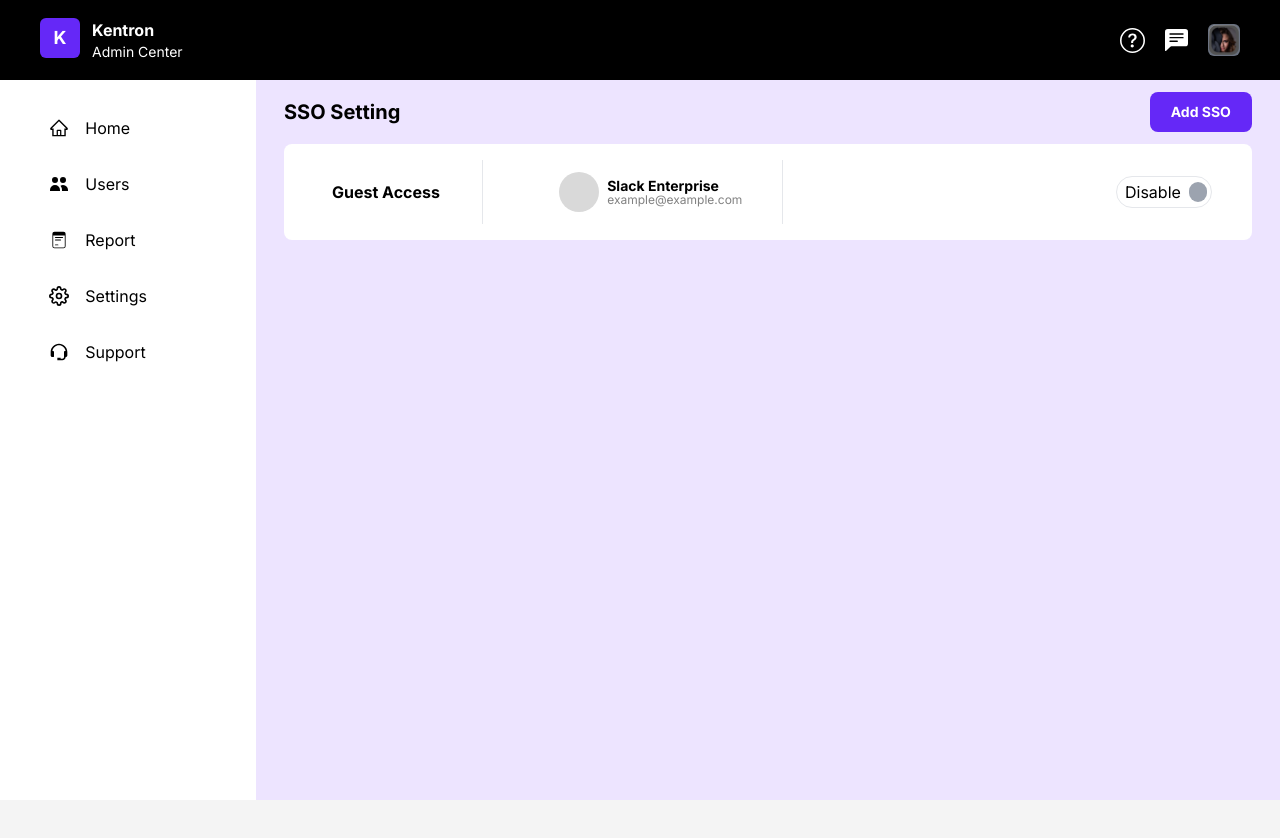
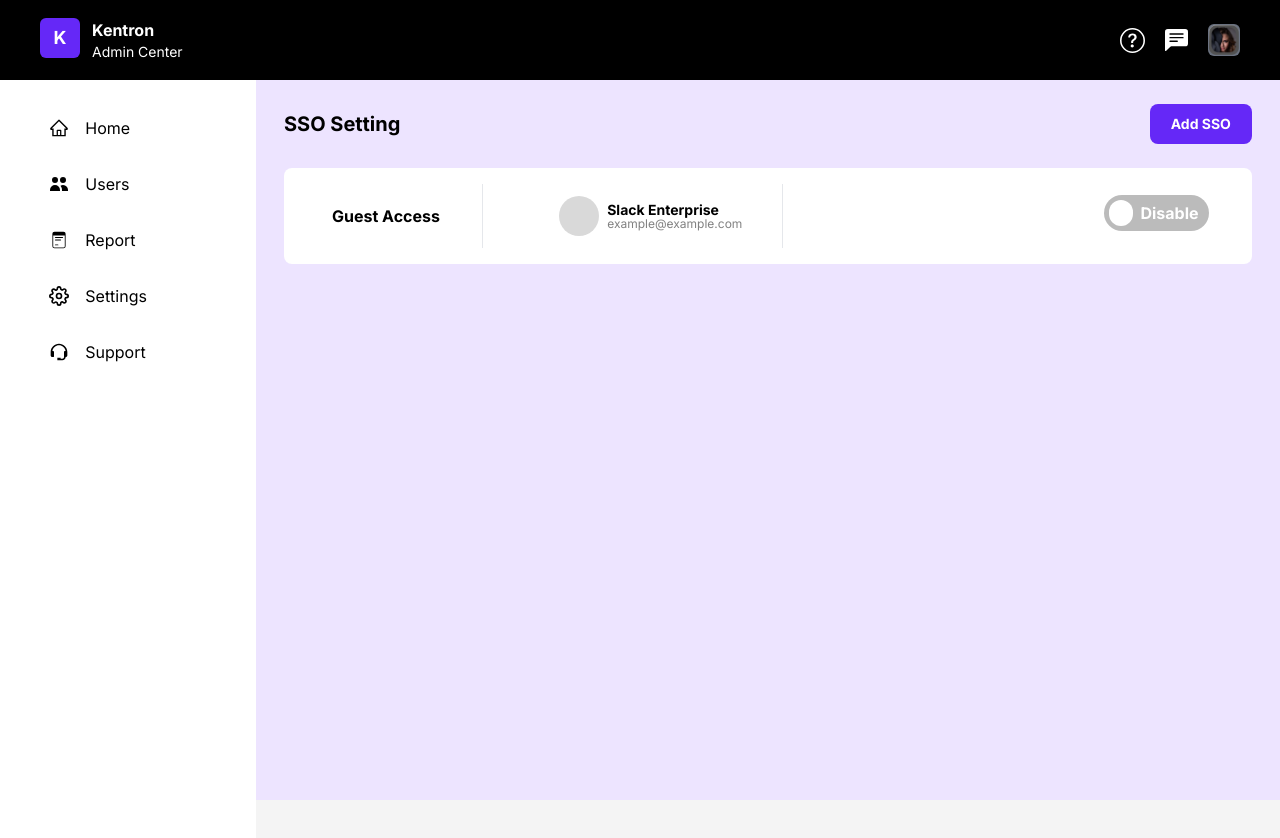
Before and after one commit to CraftonAI/Kentron_Client, a Next.js app: page /adminsso in a window 1280 px wide. Shown: the top 838 px of the page. Before the commit the page ends 800 px from the top, so only its background shows below. Built offline with nearby package versions, Linux system fonts and the light colour scheme.

Commit message:
updates in layout

```diff
--- a/src/app/Admin/index.tsx
+++ b/src/app/Admin/index.tsx
@@ -8,11 +8,11 @@ const Admin = () => {
       <div className="flex h-20 bg-black text-white">
         <Header />
       </div>
-      <div className="flex w-full flex-1">
-        <div className="flex w-[20%] 2xl:w-[16%]">
+      <div className="flex w-full flex-1 overflow-y-scroll">
+        <div className="flex w-[20%] 2xl:w-[16%] overflow-y-scroll">
           <SideBar />
         </div>
-        <div className="flex flex-1 flex-col">
+        <div className="flex flex-1 flex-col h-full overflow-y-scroll">
           <div className="flex h-16 border-b font-Helvetica text-xl border-b-gray-300 mx-7 items-center">
             <span className="flex font-bold">Welcome back,</span> Jennifer steve
           </div>
--- a/src/app/Admin/sidebar.tsx
+++ b/src/app/Admin/sidebar.tsx
@@ -27,8 +27,8 @@ const SideBar = () => {
   };
 
   return (
-    <div className="flex w-[110%] xl:w-full flex-col items-end bg-white">
-      <div className="flex flex-col h-full w-full xl:w-[87%] text-base my-5">
+    <div className="flex w-[110%] xl:w-full flex-col items-end bg-white overflow-y-scroll h-[100vh]">
+      <div className="flex flex-col h-full w-full xl:w-[87%] text-base my-5 overflow-y-scroll">
         <span className="flex mx-4 xl:mx-0 xl:w-[11vw] hover:text-white my-2 hover:cursor-pointer hover:bg-[#6528f7] h-10 rounded-lg items-center">
           <span className="flex mx-4 font-bold">
             <AiOutlineHome size={20} />
--- /dev/null
+++ b/src/app/Admin/switch/ToggleSwitch.css
@@ -0,0 +1,67 @@
+.container {
+text-align: center;
+}
+.toggle-switch {
+position: relative;
+width: 105px;
+display: inline-block;
+text-align: left;
+}
+.checkbox {
+display: none;
+}
+.label {
+display: block;
+overflow: hidden;
+cursor: pointer;
+border: 0 solid #bbb;
+border-radius: 20px;
+}
+.inner {
+display: block;
+width: 200%;
+margin-left: -100%;
+transition: margin 0.3s ease-in 0s;
+}
+.inner:before,
+.inner:after {
+float: left;
+width: 50%;
+height: 36px;
+padding: 0;
+line-height: 36px;
+color: #fff;
+font-weight: bold;
+box-sizing: border-box;
+}
+.inner:before {
+content: "Enable";
+padding-left: 10px;
+background-color: green;
+color: #fff;
+}
+.inner:after {
+content: "Disable";
+padding-right: 10px;
+background-color: #bbb;
+color: #fff;
+text-align: right;
+}
+.switch {
+display: block;
+width: 24px;
+margin: 5px;
+background: #fff;
+position: absolute;
+top: 0;
+bottom: 0;
+border: 0 solid #bbb;
+border-radius: 20px;
+transition: all 0.3s ease-in 0s;
+}
+.checkbox:checked + .label .inner {
+margin-left: 0;
+}
+.checkbox:checked + .label .switch {
+right: 0px;
+}
--- /dev/null
+++ b/src/app/Admin/switch/toggle.tsx
@@ -0,0 +1,22 @@
+import React, { FC } from "react";
+import "./ToggleSwitch.css";
+
+interface ToggleSwitchProps {
+  label: string;
+}
+
+const ToggleSwitch: FC<ToggleSwitchProps> = ({ label }) => {
+  return (
+    <div className="container">
+      <div className="toggle-switch">
+        <input type="checkbox" className="checkbox" id={label} />
+        <label className="label" htmlFor={label}>
+          <span className="inner" />
+          <span className="switch" />
+        </label>
+      </div>
+    </div>
+  );
+};
+
+export default ToggleSwitch;
--- a/src/app/adminsources/page.tsx
+++ b/src/app/adminsources/page.tsx
@@ -1,5 +1,5 @@
 "use client"
-
+import Toggle from "../Admin/switch/toggle";
 import Header from "@/app/Admin/header";
 import SideBar from "@/app/Admin/sidebar";
 
@@ -31,11 +31,9 @@ const ManageSources = () => {
                   </div>
                 </div>
                 <div className="flex mx-10">
-                  <div className="flex w-24 items-center justify-between h-8 rounded-2xl border">
-                    <span className="flex flex-1 items-center mx-2">
-                      Disable
-                    </span>
-                    <span className="flex h-5 w-5 rounded-full bg-gray-400 mr-1"></span>
+                <div className="flex w-28 items-center justify-center h-10 rounded-2xl">
+                  <Toggle label="slack"/>
+
                   </div>
                 </div>
               </div>
@@ -53,11 +51,9 @@ const ManageSources = () => {
                   </div>
                 </div>
                 <div className="flex mx-10">
-                  <div className="flex w-24 items-center justify-between h-8 rounded-2xl border">
-                    <span className="flex flex-1 items-center mx-2">
-                      Disable
-                    </span>
-                    <span className="flex h-5 w-5 rounded-full bg-gray-400 mr-1"></span>
+                  <div className="flex w-28 items-center justify-center h-10 rounded-2xl">
+                  <Toggle label="google"/>
+
                   </div>
                 </div>
               </div>
@@ -75,11 +71,9 @@ const ManageSources = () => {
                   </div>
                 </div>
                 <div className="flex mx-10">
-                  <div className="flex w-24 items-center justify-between h-8 rounded-2xl border">
-                    <span className="flex flex-1 items-center mx-2">
-                      Disable
-                    </span>
-                    <span className="flex h-5 w-5 rounded-full bg-gray-400 mr-1"></span>
+                <div className="flex w-28 items-center justify-center h-10 rounded-2xl">
+                  <Toggle label="jira"/>
+
                   </div>
                 </div>
               </div>
@@ -97,11 +91,9 @@ const ManageSources = () => {
                   </div>
                 </div>
                 <div className="flex mx-10">
-                  <div className="flex w-24 items-center justify-between h-8 rounded-2xl border">
-                    <span className="flex flex-1 items-center mx-2">
-                      Disable
-                    </span>
-                    <span className="flex h-5 w-5 rounded-full bg-gray-400 mr-1"></span>
+                <div className="flex w-28 items-center justify-center h-10 rounded-2xl">
+                  <Toggle label="confluence"/>
+
                   </div>
                 </div>
               </div>
@@ -119,11 +111,9 @@ const ManageSources = () => {
                   </div>
                 </div>
                 <div className="flex mx-10">
-                  <div className="flex w-24 items-center justify-between h-8 rounded-2xl border">
-                    <span className="flex flex-1 items-center mx-2">
-                      Disable
-                    </span>
-                    <span className="flex h-5 w-5 rounded-full bg-gray-400 mr-1"></span>
+                <div className="flex w-28 items-center justify-center h-10 rounded-2xl">
+                  <Toggle label="microsoft"/>
+
                   </div>
                 </div>
               </div>
--- a/src/app/adminsso/page.tsx
+++ b/src/app/adminsso/page.tsx
@@ -3,6 +3,8 @@ import Header from "@/app/Admin/header";
 import SideBar from "@/app/Admin/sidebar";
 import SsoPopup from '@/app/Admin/popups/sso';
 import {useState} from "react";
+import Toggle from "../Admin/switch/toggle";
+
 
 
 const SetupSso = () => {
@@ -27,7 +29,7 @@ const SetupSso = () => {
         </div>
         <div className="flex flex-1 justify-start flex-col">
           <div className="flex w-full flex-col">
-            <span className="flex h-[8vh] justify-between font-bold items-center mx-7 text-xl">
+            <span className="flex h-[8vh] justify-between font-bold items-center mx-7 my-3 text-xl">
               SSO Setting{" "}
               <button onClick={openPopup} className="flex bg-[#6528F7] text-white font-bold text-sm justify-center items-center w-[8vw] h-10 rounded-lg">Add SSO</button>
             </span>
@@ -52,11 +54,8 @@ const SetupSso = () => {
                   </div>
                 </div>
                 <div className="flex mx-10">
-                  <div className="flex w-24 items-center justify-between h-8 rounded-2xl border">
-                    <span className="flex flex-1 items-center mx-2">
-                      Disable
-                    </span>
-                    <span className="flex h-5 w-5 rounded-full bg-gray-400 mr-1"></span>
+                  <div className="flex w-28 items-center justify-between h-10 rounded-2xl">
+                  <Toggle label="sso" />
                   </div>
                 </div>
               </div>
--- a/src/app/adminusage/page.tsx
+++ b/src/app/adminusage/page.tsx
@@ -24,14 +24,14 @@ const AdminUsage = () => {
         </div>
         <div className="flex flex-1 justify-start flex-col">
           <div className="flex w-full flex-col">
-            <span className="flex h-[8vh] font-bold items-center mx-7 text-lg">
+            <span className="flex h-[8vh] font-bold items-center mx-3 2xl:mx-7 text-lg">
               Platform Usage Metrics
             </span>
             <div className="flex justify-center h-24">
               <div className="flex bg-white rounded-lg justify-around w-full items-center mx-7">
                 <div className="flex w-[14vw] items-center h-16 border-r px-7 ">
-                  <div className="flex rounded-md text-lg h-10 w-10 font-bold justify-center items-center -mr-1">
-                    <Image src={user} width={30} alt="none" className="adds" />
+                  <div className="flex rounded-md overflow-hidden text-lg h-10 w-10 font-bold justify-center items-center -mr-1">
+                    <Image src={user} width={30} alt="none" className="object-cover rounded-full" />
                   </div>
                   <div className="flex flex-col mx-3">
                     <p className="flex text-[12px] text-[#1616168A]">User</p>
@@ -99,15 +99,15 @@ const AdminUsage = () => {
             <span className="flex h-[8vh] font-bold items-center mx-7 text-lg">
               Application Usage Metrics
             </span>
-            <div className="flex justify-center h-24">
-              <div className="flex bg-white rounded-lg justify-around w-full items-center mx-7">
-                <div className="flex xl:w-[14vw] items-center h-16 border-r px-7 ">
-                  <div className="flex rounded-full border text-lg xl:h-10 xl:w-10 font-bold justify-center items-center -mr-1">
+            <div className="flex justify-center h-24 w-full">
+              <div className="flex bg-white rounded-lg justify-around w-full items-center mx-3 2xl:mx-7">
+                <div className="flex 2xl:w-[14vw] items-center h-16 border-r px-7 ">
+                  <div className="flex rounded-full border text-lg 2xl:h-10 2xl:w-10 font-bold justify-center items-center -mr-1">
                     <Image src={slack} width={30} alt="none" className="adds" />
                   </div>
                   <div className="flex flex-col mx-3">
                     <p className="flex text-[12px] text-[#1616168A]">
-                      Slack Enterprise
+                      Slack
                     </p>
                     <p className="flex text-base font-bold">12,000</p>
                   </div>
@@ -123,7 +123,7 @@ const AdminUsage = () => {
                   </div>
                   <div className="flex flex-col mx-3">
                     <p className="flex text-[12px] text-[#1616168A]">
-                      Google Workspace
+                      Google
                     </p>
                     <p className="flex text-base font-bold">12,000</p>
                   </div>
```
